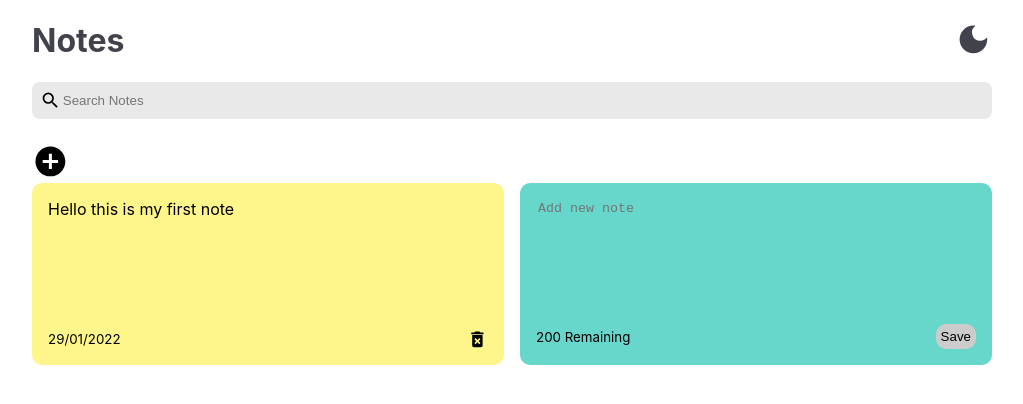
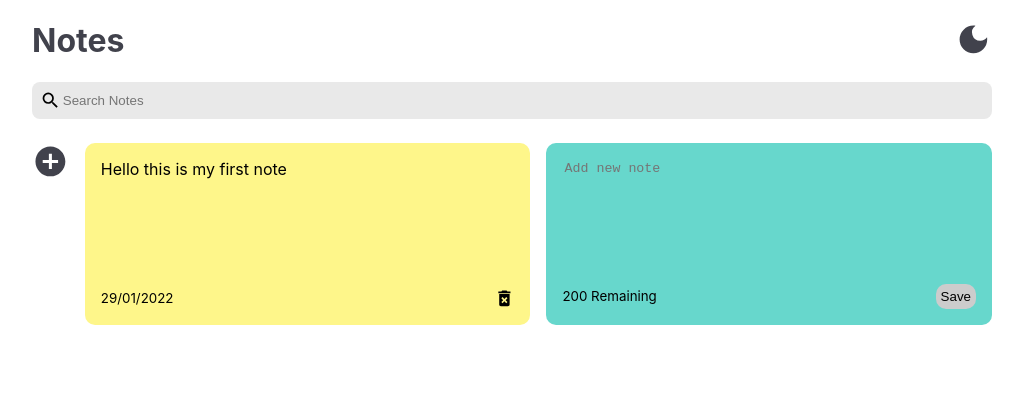
Before and after one commit to gurjung/notes-app, a React (Create React App) app: page / in a window 1280 px wide. Shown: the top 404 px of the page, without its empty margins (128-1151 px from the left). Built offline with nearby package versions, Linux system fonts and the light colour scheme.

Commit message:
adds sidebar component styling

```diff
--- a/src/App.css
+++ b/src/App.css
@@ -30,9 +30,15 @@
 
 .notes-list {
   display: grid;
+  flex: 1;
   row-gap: 1rem;
   column-gap: 1rem;
   grid-template-columns: repeat(auto-fit, minmax(250px, 1fr));
+}
+
+.notes-container {
+  display: flex;
+  flex-direction: row;
 }
 
 /* add new note box*/
@@ -83,8 +89,8 @@ textarea:focus {
 
 /* header */
 
-.header{
-  color:#41424c
+.header {
+  color: #41424c;
 }
 
 .header-active {
@@ -103,3 +109,9 @@ textarea:focus {
 .light-mode-icon {
   color: white;
 }
+
+/* sidebar */
+
+.sidebar {
+  padding-right: 1rem;
+}
--- a/src/App.js
+++ b/src/App.js
@@ -64,6 +64,7 @@ const App = () => {
           </div>
         </div>
         <Search handleSearchInput={setSearchText} />
+        <div className="notes-container">
           <SideBar />
           <NotesList
             notes={notes.filter((note) =>
@@ -74,6 +75,7 @@ const App = () => {
           />
         </div>
       </div>
+    </div>
   );
 };
 
--- a/src/Components/SideBar.js
+++ b/src/Components/SideBar.js
@@ -1,9 +1,9 @@
 import React from "react";
-import {AddNoteIcon} from "../icons";
+import { AddNoteIcon } from "../icons";
 const SideBar = () => {
   return (
-    <div>
-      <AddNoteIcon size='2.3em'/>
+    <div className="sidebar">
+      <AddNoteIcon size="2.3em" color="#41424c" />
     </div>
   );
 };
```
Lines whose indentation alone changed are shown as unchanged.
